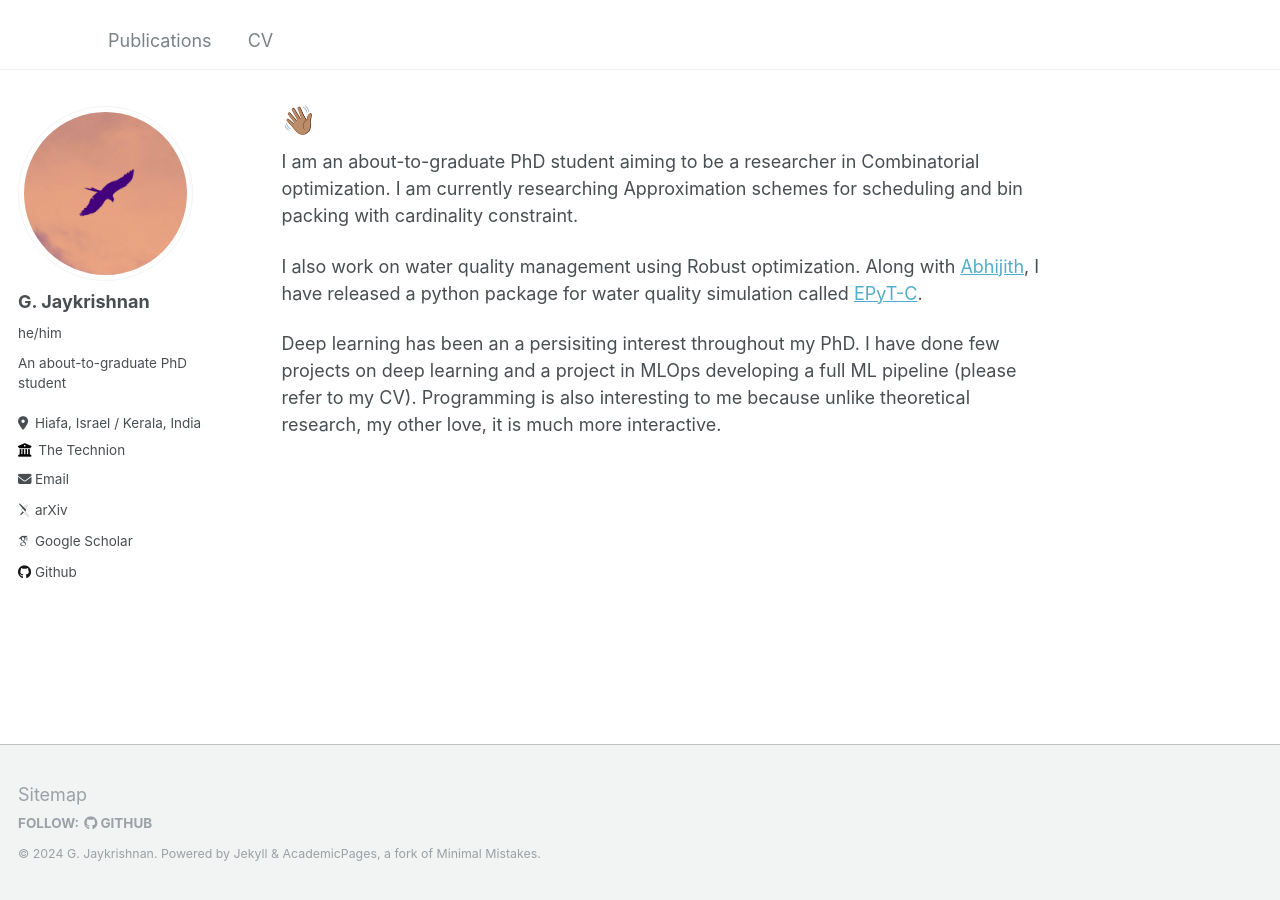
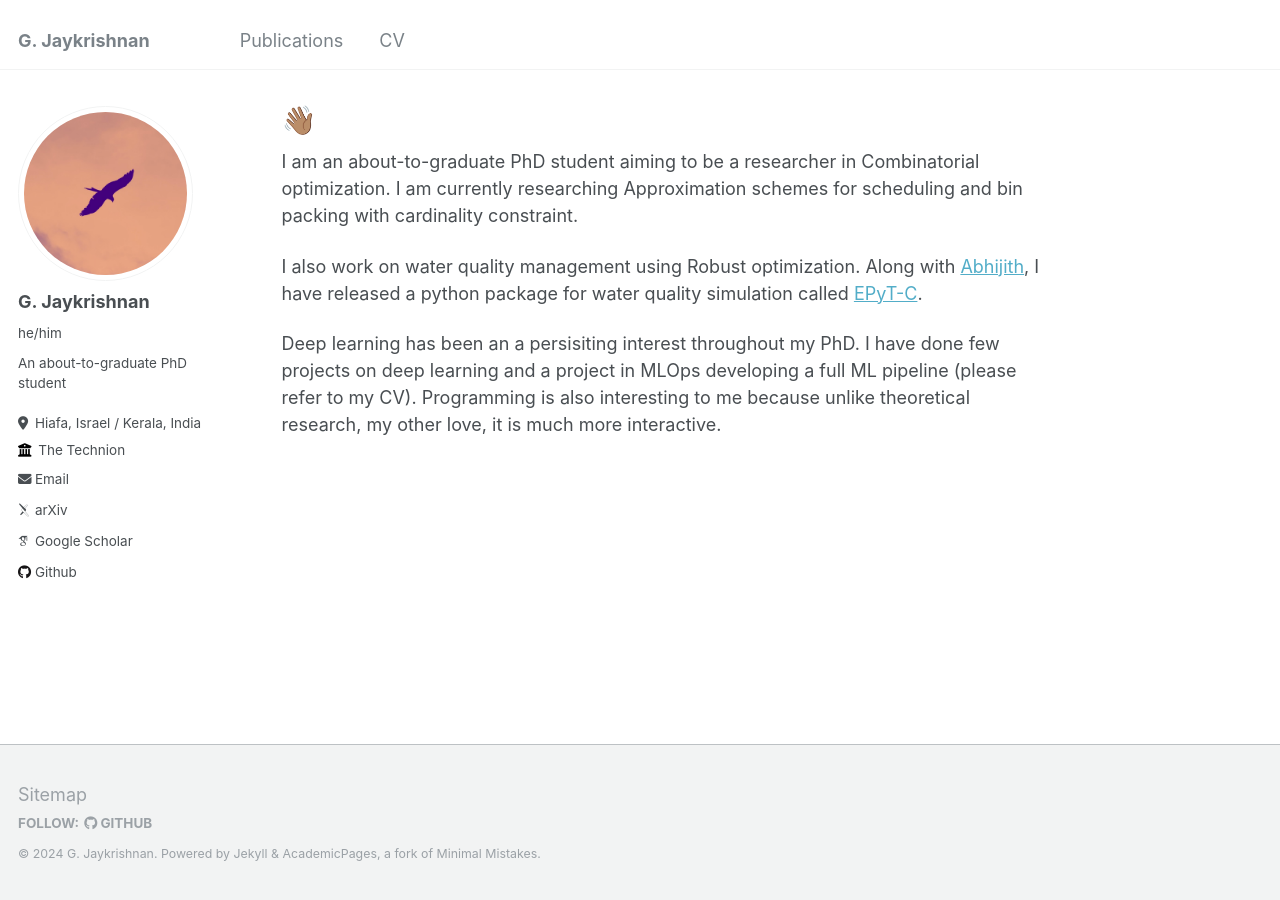
Before and after one commit to gjaykrishnan/gjaykrishnan.github.io, a Jekyll site: the page built from _pages/about.md, in a window 1280 px wide. Built offline with Jekyll 4.4.1, drawn with Linux system fonts in a browser that asks for light colours; some web fonts are replaced.

Commit message:
Update _config.yml

```diff
--- a/_config.yml
+++ b/_config.yml
@@ -8,8 +8,8 @@
 
 # Basic Site Settings
 locale                   : "en-US"
-title                    : " "
-title_separator          : "-"
+title                    : "G. Jaykrishnan"
+title_separator          : " "
 name                     : &name "G. Jaykrishnan"
 description              : &description "My personal website"
 url                      : "https://gjaykrishnan.github.io/" # the base hostname & protocol for your site e.g. "https://mmistakes.github.io"
```
